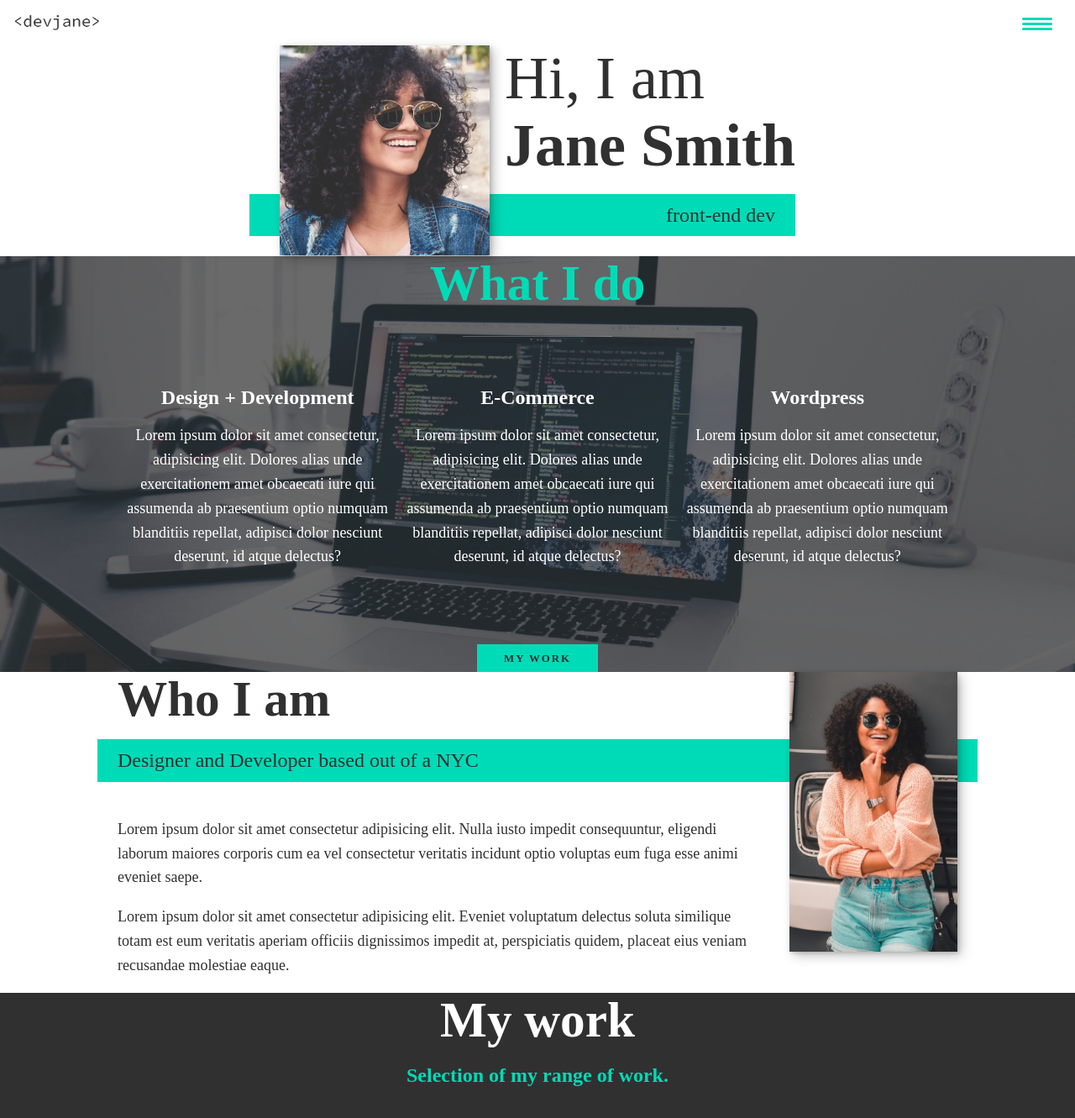
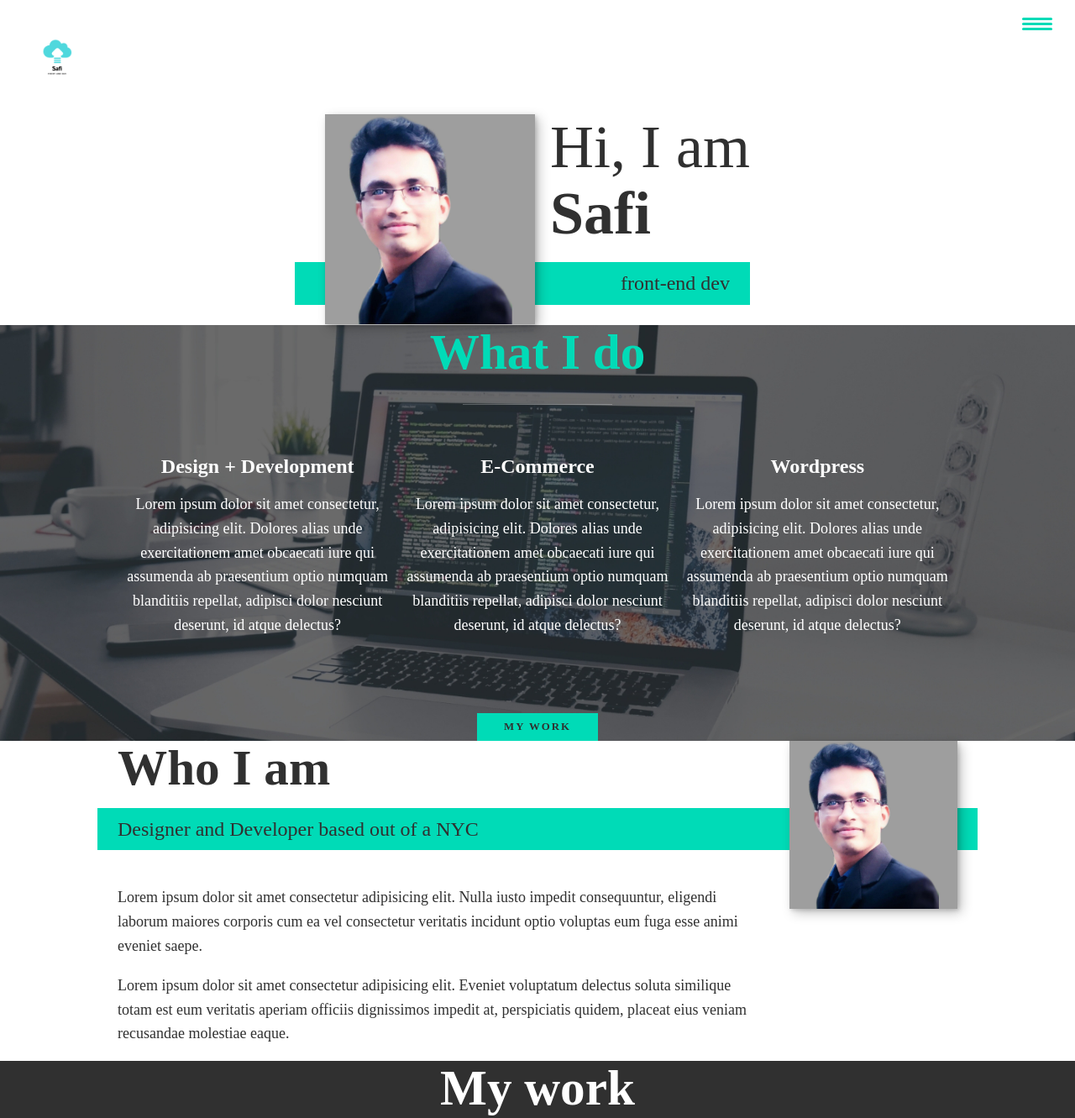
Before and after one commit to safisafikul/dev-portfolio, a plain HTML site: page index.html in a window 1280 px wide. Shown: the top 1331 px of the page at 84% size. Drawn offline with nearby package versions, Linux system fonts and the light colour scheme.

Commit message:
picture updated

```diff
--- a/index.html
+++ b/index.html
@@ -16,7 +16,7 @@
     <body>
         <header>
             <div class="logo">
-                <img src="img/devjane.png" alt="">
+                <img src="img/safi-image/safilogo.png" alt="">
             </div>
             <button class="nav-toggle" arial-label="toggle navigation">
                 <span class="hamburger"></span>
@@ -34,10 +34,10 @@
         <!--Intro-->
         <section class="intro" id="home">
             <h1 class="section__title section__title--intro">
-                Hi, I am <strong>Jane Smith</strong>
+                Hi, I am <strong>Safi</strong>
             </h1>
             <p class="section__subtitle section__subtitle--intro">front-end dev</p>
-            <img src="img/dev-jane-01.jpg" alt="a picture of Jane Smith smiling" class="intro__img">
+            <img src="img/safi-image/safi.jpg" alt="a picture of Jane Smith smiling" class="intro__img">
         </section>
 
         <!--services-->
@@ -73,7 +73,7 @@
                 <p>Lorem ipsum dolor sit amet consectetur adipisicing elit. Eveniet voluptatum delectus soluta similique totam est eum veritatis aperiam officiis dignissimos impedit at, perspiciatis quidem, placeat eius veniam recusandae molestiae eaque.</p>
             </div>
 
-            <img src="img/dev-jane-02.jpg" alt="Jane leaning against a bus" class="about-me__img">
+            <img src="img/safi-image/safi.jpg" alt="" class="about-me__img">
         </section>
 
         <!--My work -->
```
Also changed, not shown: img/safi-image/safi.jpg (added), img/safi-image/safilogo.png (added).
